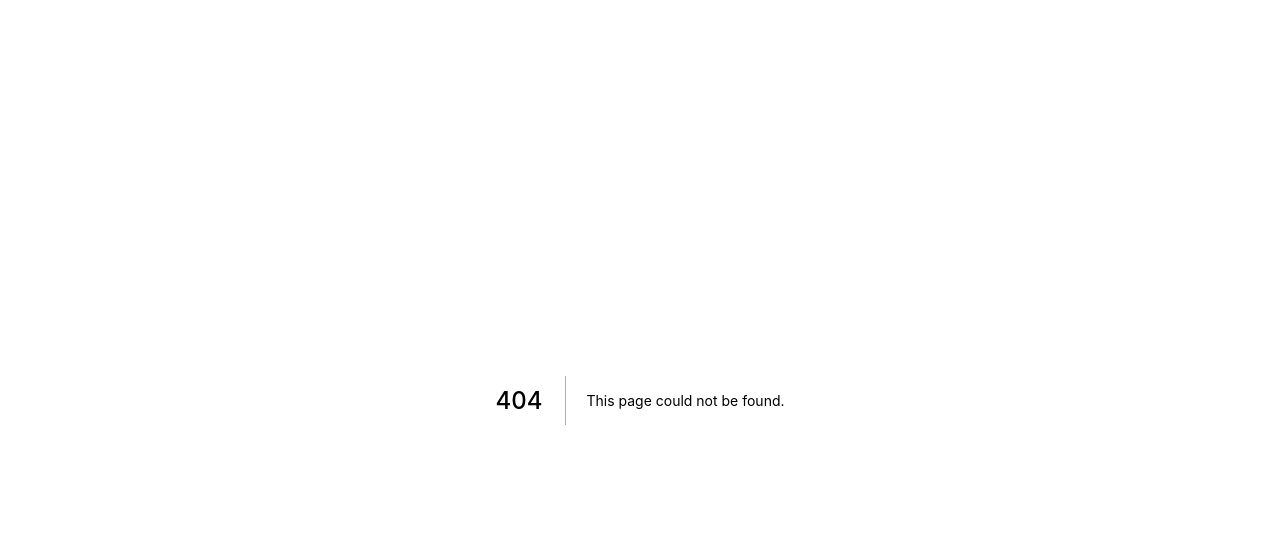
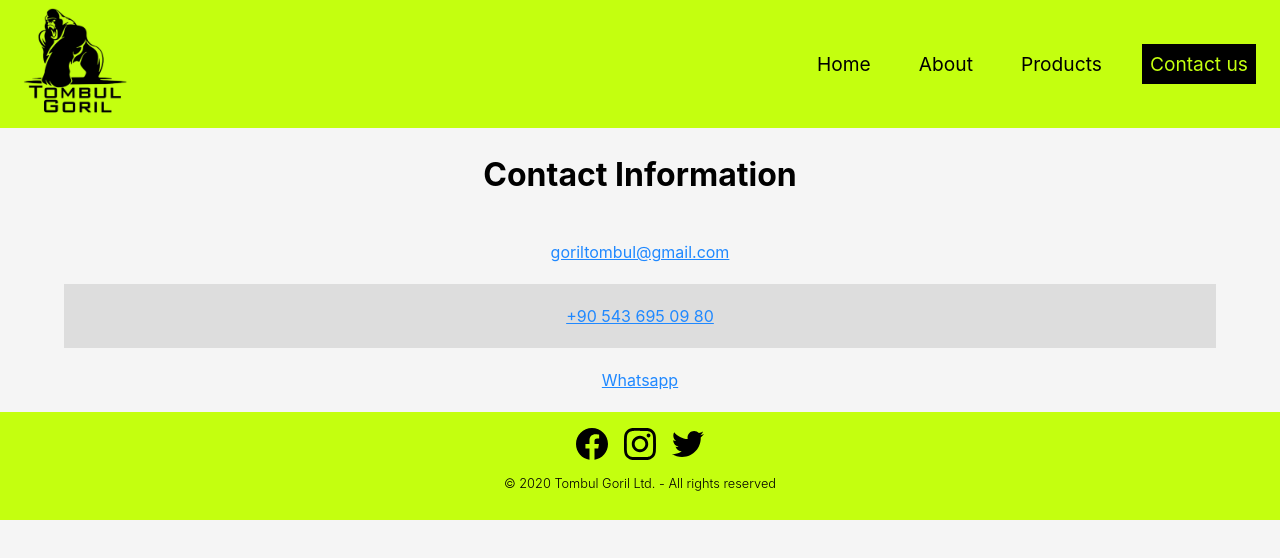
Before and after one commit to TombulGoril/static-site, a Next.js app: page /contact in a window 1280 px wide. Before the commit this address had no page. Shown: the top 558 px of the page. Built offline with nearby package versions, Linux system fonts and the light colour scheme.

Commit message:
Added contact page

```diff
--- a/Layout/Layout.module.css
+++ b/Layout/Layout.module.css
@@ -29,7 +29,7 @@
 }
 
 .page_content {
-  padding: 0 1rem 1rem 1rem;
+  padding: 0;
 }
 
 .footer {
--- a/Layout/Layout.tsx
+++ b/Layout/Layout.tsx
@@ -68,6 +68,19 @@ const Layout: NextPage<IProps> = ({ children, logoWidthHeight }) => {
               </a>
             </Link>
           </li>
+          <li className={styles.nav_list_item}>
+            <Link href='/contact'>
+              <a
+                className={`${styles.nav_list_item_link} ${
+                  Router.pathname === "/contact"
+                    ? styles.nav_list_item_link_current
+                    : ""
+                }`}
+              >
+                Contact us
+              </a>
+            </Link>
+          </li>
         </ul>
       </nav>
       <section className={styles.page_content}>{children}</section>
--- /dev/null
+++ b/pages/contact.module.css
@@ -0,0 +1,27 @@
+.info {
+  width: 100vw;
+  margin: 0;
+  padding: 0;
+  display: flex;
+  flex-direction: column;
+  align-items: center;
+  justify-content: center;
+  list-style: none;
+}
+
+.card {
+  height: 4rem;
+  width: 90%;
+  display: flex;
+  align-items: center;
+  justify-content: center;
+}
+
+.card:nth-of-type(even) {
+  background: #dddddd;
+}
+
+.link {
+  color: #1f88ff;
+  text-decoration: underline;
+}
--- /dev/null
+++ b/pages/contact.tsx
@@ -0,0 +1,32 @@
+import { NextPage } from "next";
+import PageTitle from "../Components/PageTitle";
+import Layout from "../Layout/Layout";
+import styles from "./contact.module.css";
+
+const Contact: NextPage = () => {
+  return (
+    <Layout>
+      <PageTitle tabTitle='Contact Information - Tombul Goril'>
+        Contact Information
+      </PageTitle>
+      <ul className={styles.info}>
+        <li className={styles.card}>
+          <a href='mailto:goriltombul@gmail.com' className={styles.link}>
+            goriltombul@gmail.com
+          </a>
+        </li>
+        <li className={styles.card}>
+          <a href='tel:+905436950980' className={styles.link}>
+            +90 543 695 09 80
+          </a>
+        </li>
+        <li className={styles.card}>
+          <a href='https://wa.link/asw2b8' className={styles.link}>
+            Whatsapp
+          </a>
+        </li>
+      </ul>
+    </Layout>
+  );
+};
+export default Contact;
```
